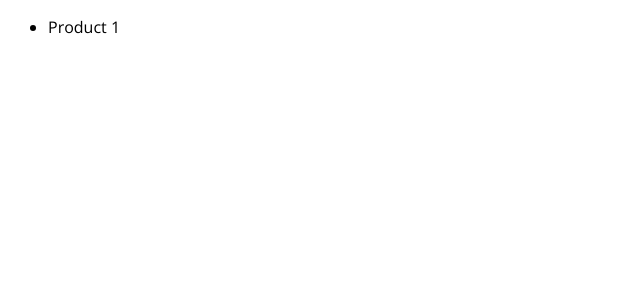
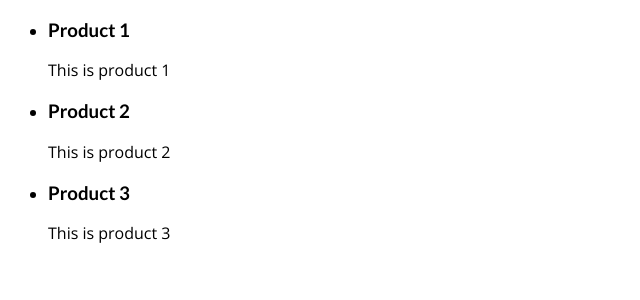
Before and after one commit to Angstromico/Next-Pre-Rendering-Data-Fetching, a Next.js app in the folder starting-project/: page / in a window 1280 px wide. Shown: the top 300 px of the page, without its empty margins (0-640 px from the left). Built offline with nearby package versions, Linux system fonts and the light colour scheme.

Commit message:
feat: Add dummy data to getStaticProps

```diff
--- /dev/null
+++ b/starting-project/data/dummy-backend.json
@@ -0,0 +1,7 @@
+{
+  "products": [
+    { "id": "p1", "title": "Product 1", "description": "This is product 1" },
+    { "id": "p2", "title": "Product 2", "description": "This is product 2" },
+    { "id": "p3", "title": "Product 3", "description": "This is product 3" }
+  ]
+}
--- a/starting-project/pages/index.tsx
+++ b/starting-project/pages/index.tsx
@@ -1,20 +1,31 @@
 import { GetStaticProps, InferGetStaticPropsType } from 'next'
+import path from 'path'
+import fs from 'fs/promises'
+import { title } from 'process'
 
 // 1. Define the internal data structure
 type Product = {
-  id: number
-  name: string
+  id: string
+  title: string
+  description: string
+}
+
+interface Data {
+  products: Product[]
 }
 
 // 2. Use GetStaticProps to type the function
 export const getStaticProps: GetStaticProps<{
   products: Product[]
 }> = async () => {
-  const products: Product[] = [{ id: 1, name: 'Product 1' }]
+  const filePatch = path.join(process.cwd(), 'data', 'dummy-backend.json')
+  console.log('filePatch', filePatch)
+  const jsonData = await fs.readFile(filePatch, 'utf-8')
+  const data: Data | undefined = JSON.parse(jsonData)
 
   return {
     props: {
-      products,
+      products: data.products || [],
     },
   }
 }
@@ -26,7 +37,10 @@ export default function Home({
   return (
     <ul>
       {products.map((product) => (
-        <li key={product.id}>{product.name}</li>
+        <li key={product.id}>
+          <h3>{product.title}</h3>
+          <p>{product.description}</p>
+        </li>
       ))}
     </ul>
   )
```
